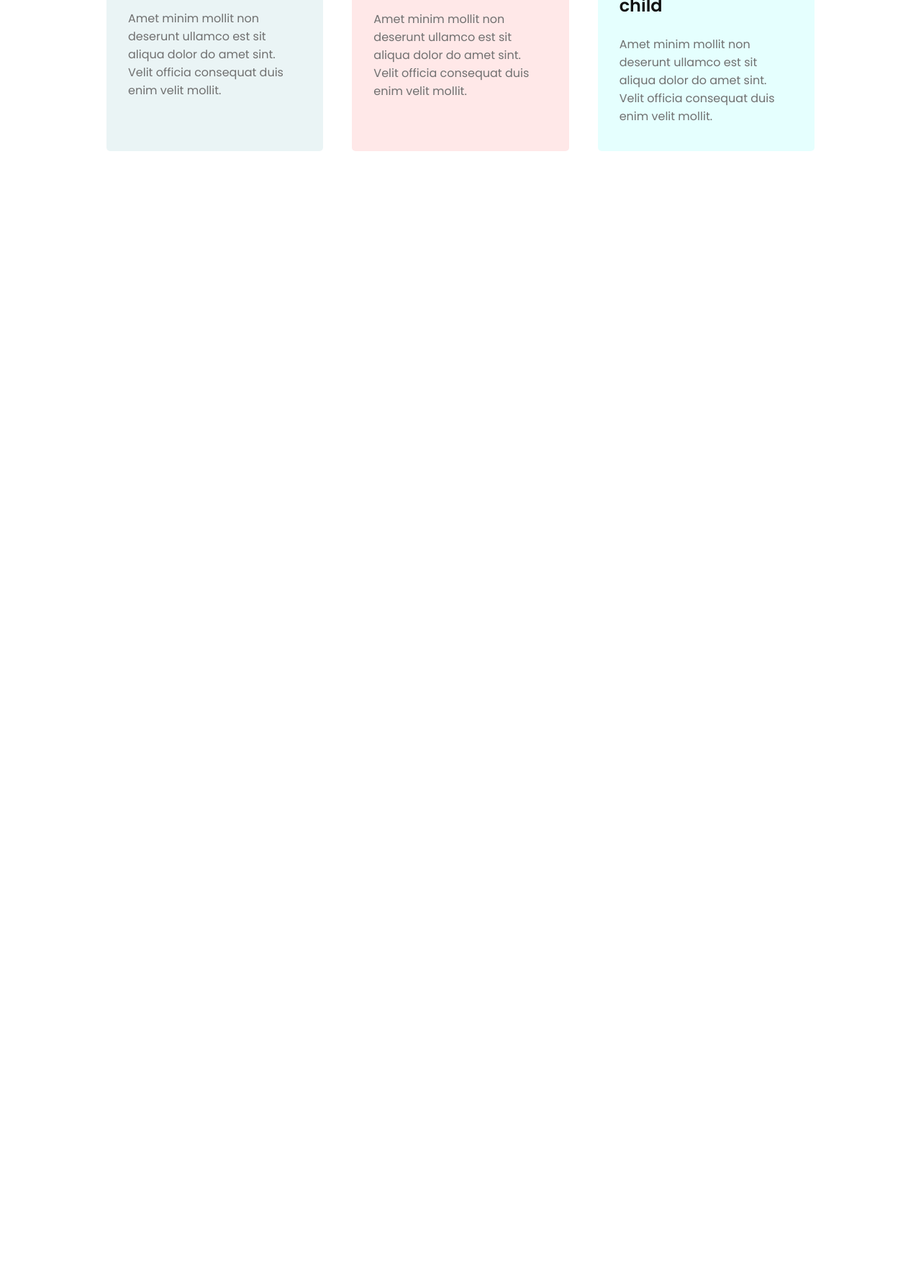
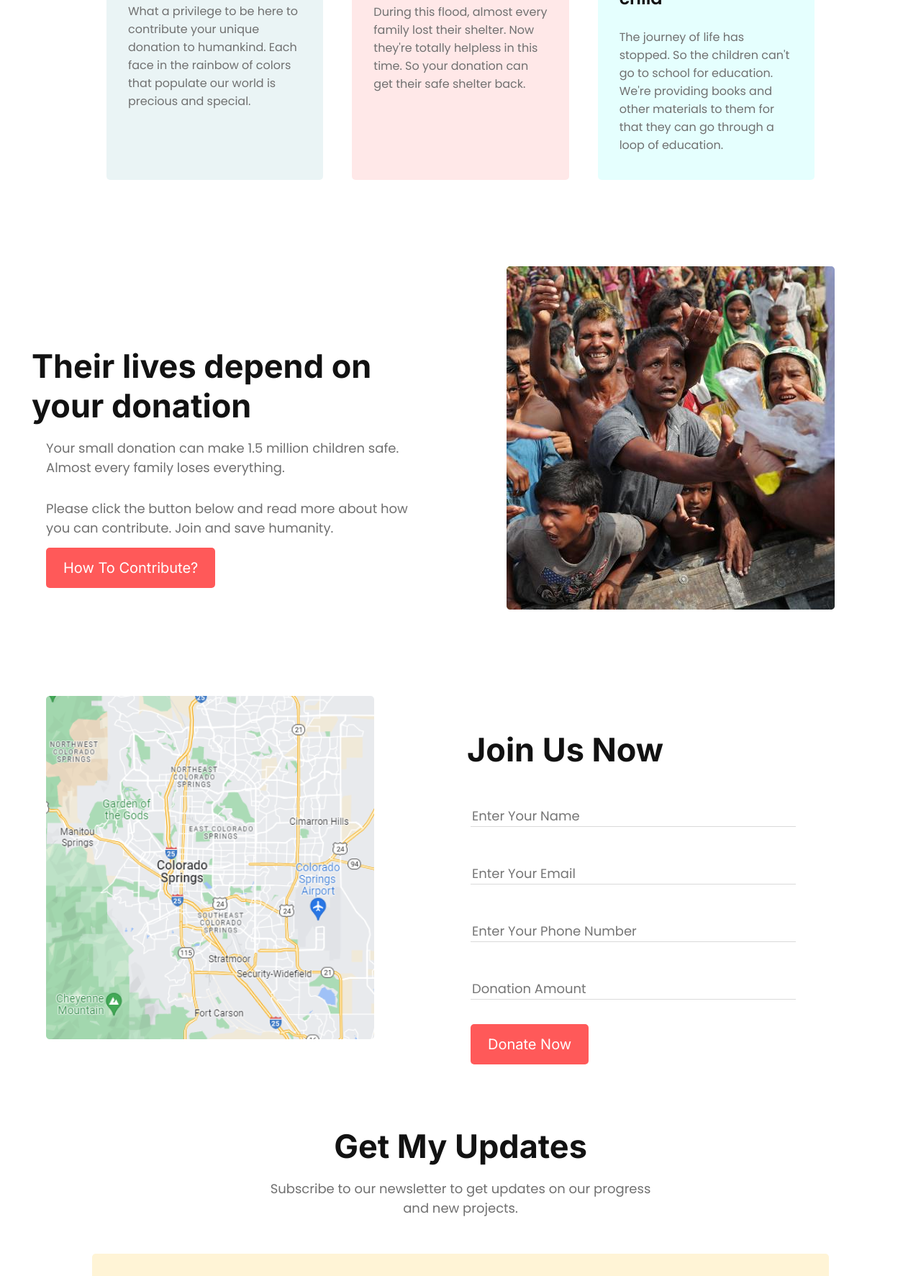
Before and after one commit to shohan89/donate-today, a plain HTML site: page index.html in a window 1280 px wide. Shown: the part 1824-3597 px from the top of the page at 72% size. Before the commit the page ends 2154 px from the top, so only its background shows below. Drawn offline with Linux system fonts and the light colour scheme.

Commit message:
Final Push

```diff
--- a/index.html
+++ b/index.html
@@ -11,17 +11,15 @@
   <link rel="stylesheet" href="style.css">
 </head>
 <body>
-  <!-- Hero Section Start  -->
+
   <section class="heroSection">
     <div class="heroTextBlock">
       <h1>Let’s Help Those Who Are <br> More In Need</h1>
       <p class="heroSubheading">Extreme flooding in Sylhet and Sunamganj districts in May, 2022 caused heartbreaking <br> damage and devastation, putting 1.5 million children at risk. We're collecting <br> donation for them.</p>
-      <a href="#" class="btn">Donate Now</a>
+      <a href="" class="btn">Donate Now</a>
     </div>
   </section>
-  <!-- Hero Section End -->
 
-  <!-- Donate Today Section Start  -->
   <section class="donateTodaySec">
     <h2>Donate Today</h2>
     <p class="subHeading">Your small donation can save 1.5 million children. <br> So come forward for humanity and be a part of it.</p>
@@ -36,12 +34,10 @@
     </div>
     <div class="inputArea">
       <input type="text" name="text" id="inputAmount" placeholder="Other Amount ($)"> <br>
-      <a href="#" class="btn" id="donateBtn">Donate Now</a>
+      <a href="" class="btn" id="donateBtn">Donate Now</a>
     </div>
   </section>
-  <!-- Donate Today Section End -->
 
-  <!-- Donate Plan Section  -->
   <section class="donatePlan">
     <h2>Our Donate Plan</h2>
     <p class="subHeading">Your donation will support flood-affected people and <br> those children who are totally helpless.</p>
@@ -50,25 +46,61 @@
       <div class="donateCard" id="card1">
         <img src="images/food-for-family.png" alt="food icon">
         <h3>Food for a family</h3>
-        <p class="cardSubHeading">Amet minim mollit non deserunt ullamco est sit aliqua dolor do amet sint. Velit officia consequat duis enim velit mollit.</p>
+        <p class="cardSubHeading">What a privilege to be here to contribute your unique donation to humankind. Each face in the rainbow of colors that populate our world is precious and special.</p>
       </div>
 
       <div class="donateCard" id="card2">
         <img src="images/shelter-for-family.png" alt="food icon">
         <h3>Shelter for a family</h3>
-        <p class="cardSubHeading">Amet minim mollit non deserunt ullamco est sit aliqua dolor do amet sint. Velit officia consequat duis enim velit mollit.</p>
+        <p class="cardSubHeading">During this flood, almost every family lost their shelter. Now they're totally helpless in this time. So your donation can get their safe shelter back.</p>
       </div>
 
       <div class="donateCard" id="card3">
         <img src="images/education-for-child.png" alt="food icon">
         <h3>Education for a child</h3>
-        <p class="cardSubHeading">Amet minim mollit non deserunt ullamco est sit aliqua dolor do amet sint. Velit officia consequat duis enim velit mollit.</p>
+        <p class="cardSubHeading">The journey of life has stopped. So the children can't go to school for education. We're providing books and other materials to them for that they can go through a loop of education.</p>
       </div>
     </div>
   </section>
-  <!-- Donate Plan Section End -->
 
+  <section class="contribute">
+    <div class="halfSection">
+      <h4>Their lives depend on <br> your donation</h4>
+      <p>Your small donation can make 1.5 million children safe. Almost every family loses everything.</p>
+      <p>Please click the button below and read more about how you can contribute. Join and save humanity.</p>
+      <a href="" class="btn">How To Contribute?</a>
+    </div>
+    <div class="halfSection">
+      <img src="images/people-image.png" alt="Victim people image">
+    </div>
+  </section>
 
+  <section class="form">
+    <div class="halfSection">
+      <img src="images/map.png" alt="map">
+    </div>
+    <div class="halfSection">
+      <h4 id="formHeading">Join Us Now</h4>
+      <input class="inputBox" type="text" placeholder="Enter Your Name"> <br>
+      <input class="inputBox" type="email" placeholder="Enter Your Email"> <br>
+      <input class="inputBox" type="tel" placeholder="Enter Your Phone Number"> <br>
+      <input class="inputBox" type="number" placeholder="Donation Amount"> <br>
+      <a id="formBtn" href="" class="btn">Donate Now</a>
+    </div>
+  </section>
 
+  <section class="getUpdate">
+    <h2>Get My Updates</h2>
+    <p class="subHeading">Subscribe to our newsletter to get updates on our progress <br> and new projects.</p>
+    <div class="subscribeInput">
+      <input type="Email" placeholder="Email">
+      <a href="" class="subscribeBtn">Subscribe</a>
+    </div>
+  </section>
+
+  <footer>
+    <h5>Be Humble</h5>
+    <p>I'm gonna do it.</p>
+  </footer>
 </body>
 </html>
--- a/style.css
+++ b/style.css
@@ -39,9 +39,7 @@ h1 {
   font-size: 20px;
   font-family: 'Inter', sans-serif;
 }
-/* End of Hero Section  */
 
-/* Donate Today Section  */
 .donateTodaySec {
   margin-bottom: 100px;
 }
@@ -72,7 +70,7 @@ h2 {
 .amountOfDonate {
   width: 25%;
   margin: 20px;
-  padding: 20px;
+  padding: 15px;
   background-color: #FAFAFA;
   border-radius: 5px;
 
@@ -108,9 +106,7 @@ h2 {
 #donateBtn {
   margin-left: 44%;
 }
-/* End of Donate Today Section  */
 
-/* Donate Plan Section  */
 h3 {
   font-family: 'Poppins', sans-serif;
   font-size: 24px;
@@ -145,4 +141,112 @@ h3 {
 #card3 {
   background-color: #00ffee1a;
 }
-/* End of Donate Plan Section  */
+
+.contribute{
+  display: flex;
+  width: 100%;
+  align-items: center;
+  margin-bottom: 100px;
+}
+.halfSection {
+  width: 50%;
+  margin-left: 5%;
+  margin-right: 5%;
+  justify-content: center;
+}
+h4 {
+  font-family: 'Inter', sans-serif;
+  font-size: 45px;
+  font-weight: bold;
+  color: #121212;
+  margin-bottom: 0;
+  margin-left: -20px;
+}
+.contribute p {
+  font-family: 'Poppins', sans-serif;
+  font-size: 18px;
+  font-weight: 400;
+  color: #707070;
+  margin-bottom: 30px;
+}
+
+.form {
+  display: flex;
+  width: 100%;
+  align-items: center;
+  justify-content: center;
+  /* margin-left: 2%; */
+  margin-right: 5%;
+  margin-bottom: 100px;
+}
+.inputBox {
+  padding-right: 40px;
+  margin-left: -50px;
+  text-align: left;
+  width: 80%;
+  outline: none;
+  border: none;
+  border-bottom: 1px solid #DADADA;
+  font-family: 'Poppins', sans-serif;
+  font-size: 18px;
+  font-weight: 300;
+  color: #B3B3B3;
+  margin-bottom: 50px;
+}
+#formBtn {
+  margin-left: -50px;
+}
+#formHeading {
+  margin-left: -55px;
+  margin-bottom: 50px;
+}
+
+.getUpdate {
+  text-align: center;
+  margin-bottom: 100px;
+}
+.subscribeInput{
+  background-color: #FFF4D6;
+  /* width: 70%; */
+  text-align: center;
+  margin-left: 10%;
+  margin-right: 10%;
+  padding-top: 70px;
+  padding-bottom: 70px;
+  border-radius: 5px;
+}
+.subscribeInput input{
+  border: none;
+  background-color: #D9D9D9;
+  padding: 20px 30px;
+  border-radius: 5px 0px 0 5px;
+  outline: none;
+}
+.subscribeBtn {
+  text-decoration: none;
+  background-color: #FF5959;
+  color: #ffffff;
+  padding: 15px 30px;
+  border-radius: 0 5px 5px 0;
+  margin-left: -3px;
+}
+
+footer {
+  background-color: #0B0D17;
+  text-align: center;
+  margin-bottom: -17px;
+  padding-top: 15px;
+  padding-bottom: 15px;
+}
+footer h5 {
+  font-family: 'Lobster', cursive;
+  color: #FF5959;
+  font-size: 36px;
+  margin-bottom: 0;
+}
+footer p{
+  color: #D9DBE1;
+  font-family: 'Poppins', sans-serif;
+  font-size: 14px;
+  font-weight: 400;
+}
```
Also changed, not shown: images/map.png (added), images/people-image.png (added).
